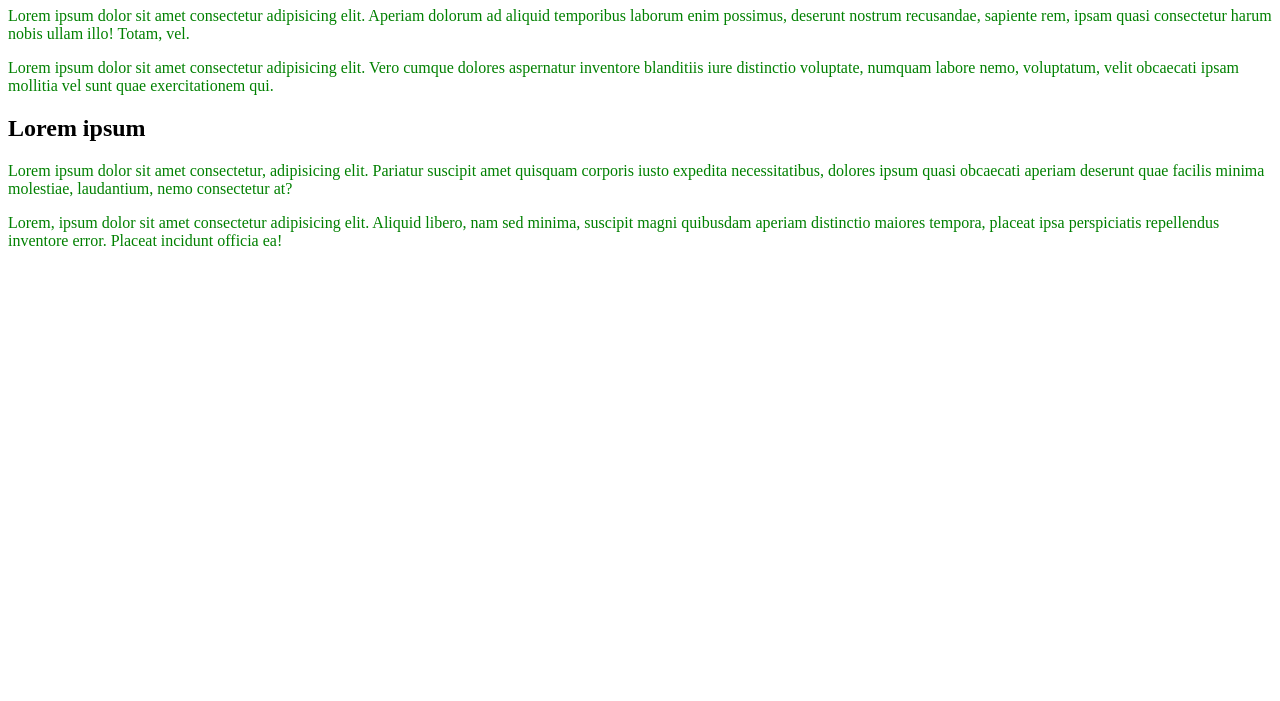
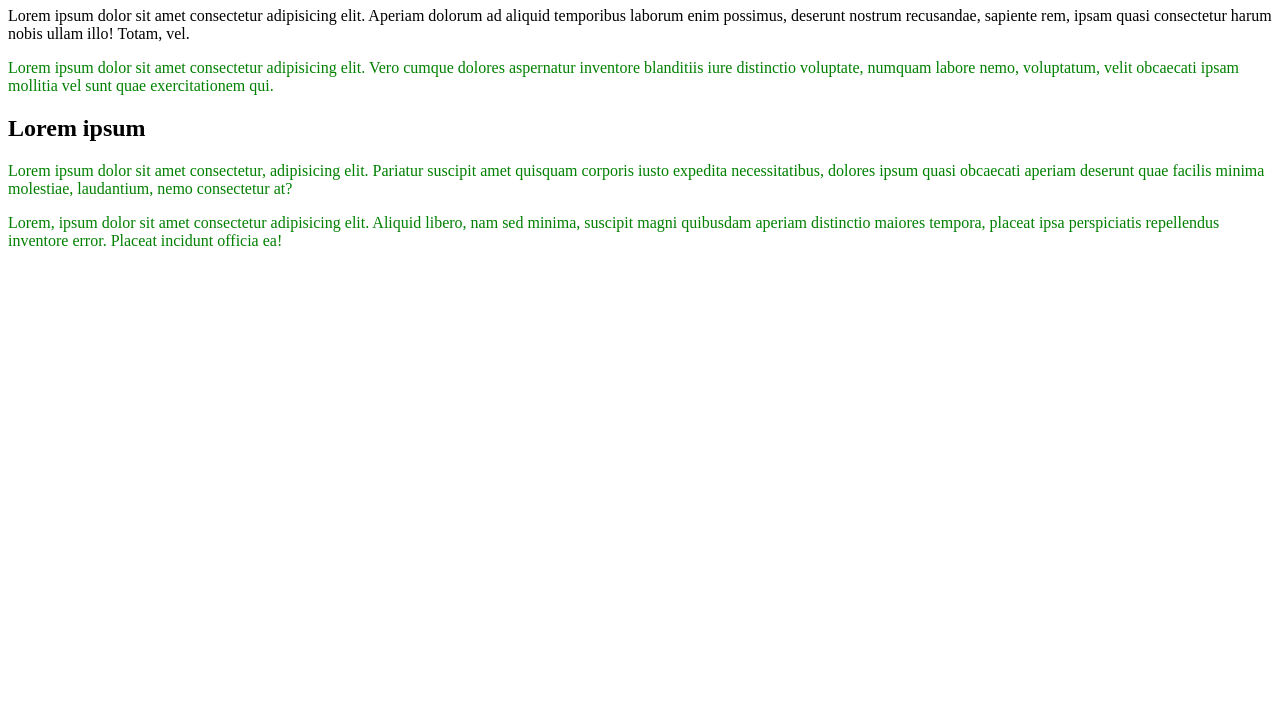
Before and after one commit to chobukandojosamurai/sokolka, a plain HTML site: page jquery/index.html in a window 1280 px wide. Shown: the part 99-800 px from the top of the page. Drawn offline with nearby package versions, Linux system fonts and the light colour scheme.

Commit message:
usunięcie klasy dla pierwszego akapitu

```diff
--- a/jquery/index.html
+++ b/jquery/index.html
@@ -27,7 +27,7 @@
             $('li strong');          // Descendant selector
             $('em, i');              // Multiple selector
             $('a[target="_blank"]'); // Attribute selector
-            $('p:nth-child(2)');     // Pseudo-class selector
+            $('p').eq(2);     // Pseudo-class selector
         });
         // stosowanie zdarzeń dla elementu
         $('div').click(function(event){
@@ -37,6 +37,8 @@
         $('div').not('.type');
         // nadanie klasy dla akapitów (p)
         $('p').addClass('akapit');
+        // usunięcie klasy dla pierwszego akapitu
+        $('p').eq(0).removeClass();
     </script>
 </body>
 </html>
```
